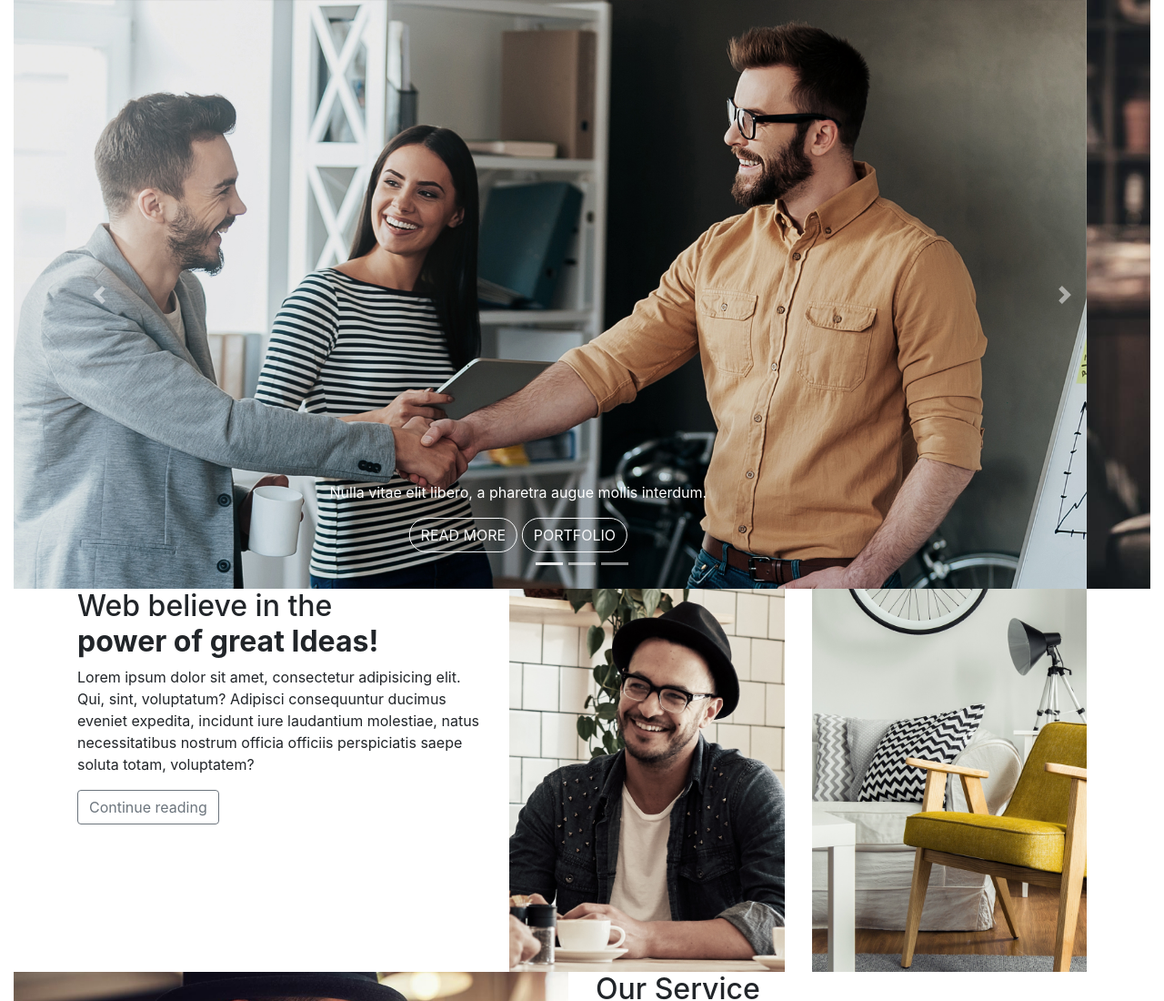
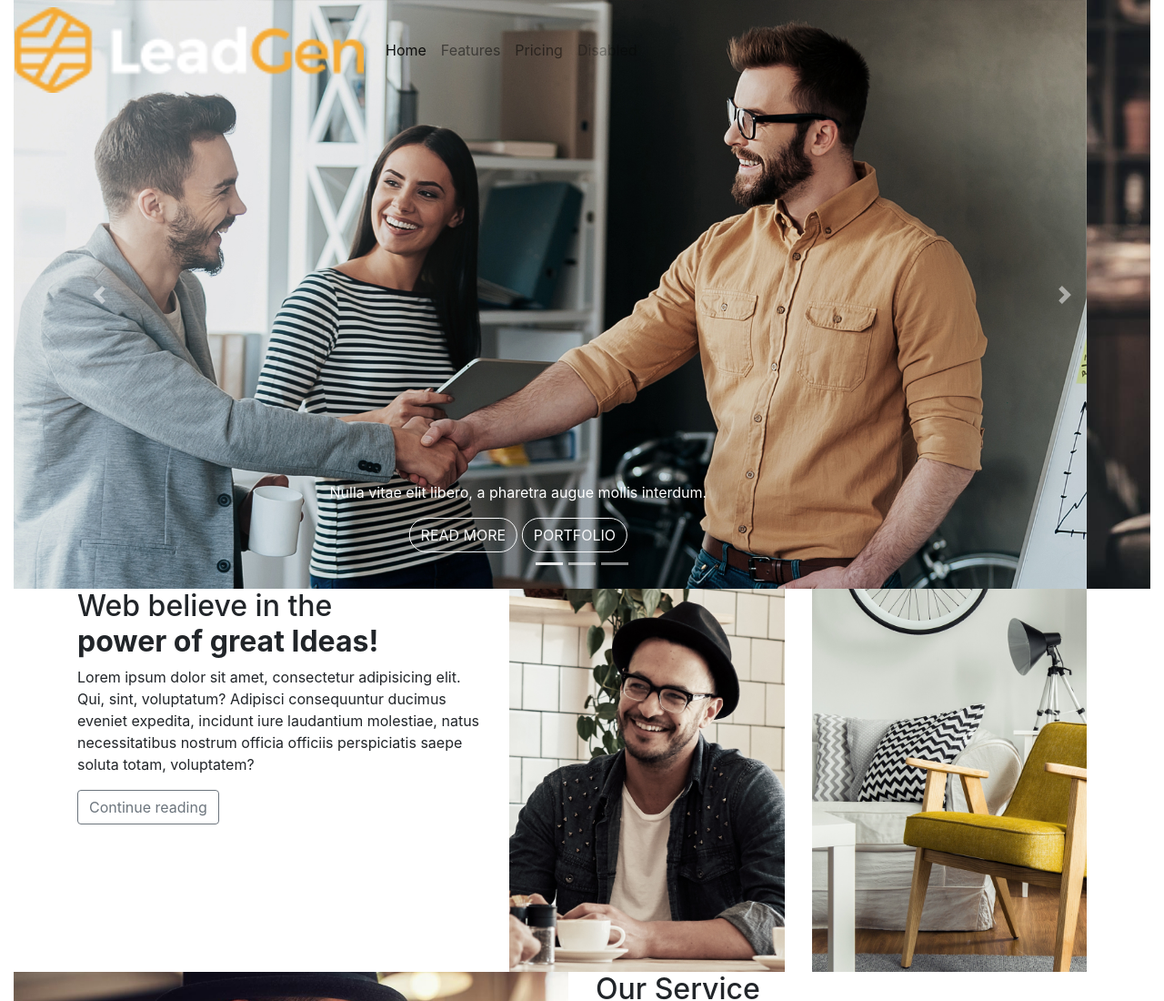
Before and after one commit to LockyGT/LockyGT.github.io, a plain HTML site: page index.html in a window 1280 px wide. Shown: the top 1100 px of the page at 91% size. Drawn offline with Linux system fonts and the light colour scheme.

Commit message:
Se agrega el menu

```diff
--- a/index.html
+++ b/index.html
@@ -14,7 +14,30 @@
 
 </head>
 <body>
-
+<nav class="navbar navbar-expand-lg navbar-light fixed-top">
+			<a class="navbar-brand" href="#">
+				<img class="w-100" src="img/logo-white.png" alt="">
+			</a>
+			<button class="navbar-toggler" type="button" data-toggle="collapse" data-target="#navbarNav" aria-controls="navbarNav" aria-expanded="false" aria-label="Toggle navigation">
+			<span class="navbar-toggler-icon"></span>
+			</button>
+			<div class="collapse navbar-collapse" id="navbarNav">
+				<ul class="navbar-nav">
+					<li class="nav-item active">
+						<a class="nav-link" href="#">Home <span class="sr-only">(current)</span></a>
+					</li>
+					<li class="nav-item">
+						<a class="nav-link" href="#">Features</a>
+					</li>
+					<li class="nav-item">
+						<a class="nav-link" href="#">Pricing</a>
+					</li>
+					<li class="nav-item">
+						<a class="nav-link disabled" href="#" tabindex="-1" aria-disabled="true">Disabled</a>
+					</li>
+				</ul>
+			</div>
+		</nav>
 <div class="container-fluid">
     <div class="row">
         <div class="col-12">
```
